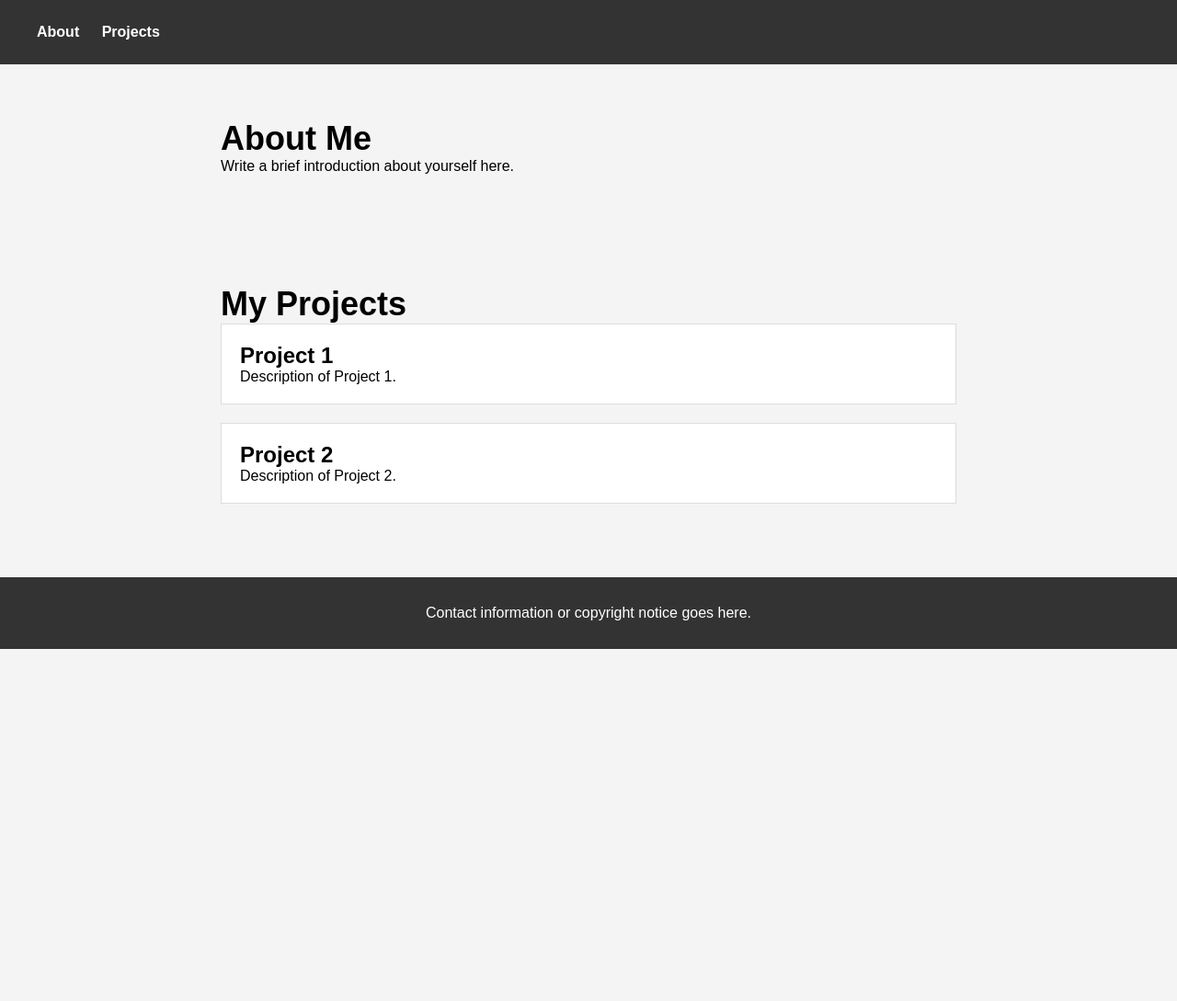
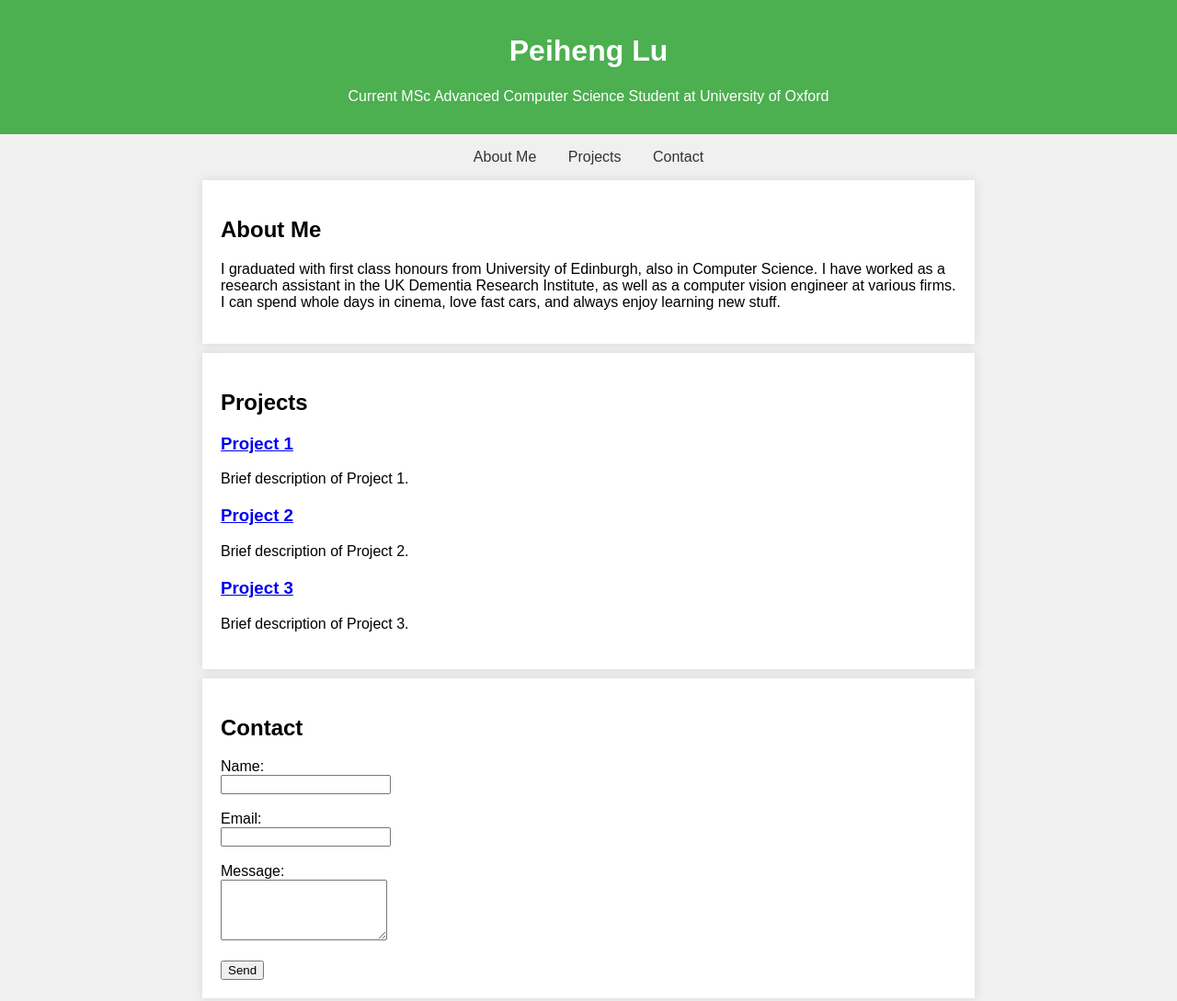
Before and after one commit to PeihengLu/portfolio, a plain HTML site: page index.html in a window 1280 px wide. Shown: the top 1089 px of the page at 92% size. Before the commit the page ends 800 px from the top, so only its background shows below. Drawn offline with Linux system fonts and the light colour scheme.

Commit message:
Update index.html
Some initial information

```diff
--- a/index.html
+++ b/index.html
@@ -3,48 +3,101 @@
 <head>
     <meta charset="UTF-8">
     <meta name="viewport" content="width=device-width, initial-scale=1.0">
-    <title>LU Peiheng(He/Him)</title>
-    <link rel="stylesheet" href="style.css">
+    <title>Peiheng Lu - Personal Webpage</title>
+    <style>
+        body {
+            font-family: Arial, sans-serif;
+            margin: 0;
+            padding: 0;
+            background-color: #f0f0f0;
+        }
+        header {
+            background-color: #4CAF50;
+            color: white;
+            text-align: center;
+            padding: 1em 0;
+        }
+        nav {
+            text-align: center;
+            margin: 1em 0;
+        }
+        nav a {
+            margin: 0 15px;
+            text-decoration: none;
+            color: #333;
+        }
+        section {
+            padding: 20px;
+            background-color: white;
+            margin: 10px auto;
+            max-width: 800px;
+            box-shadow: 0 0 10px rgba(0,0,0,0.1);
+        }
+        footer {
+            text-align: center;
+            padding: 10px;
+            background-color: #4CAF50;
+            color: white;
+        }
+        .project {
+            margin-bottom: 20px;
+        }
+    </style>
 </head>
 <body>
     <header>
-        <nav>
-            <ul>
-                <li><a href="#about">About</a></li>
-                <li><a href="#projects">Projects</a></li>
-                <!-- Add more navigation items as needed -->
-            </ul>
-        </nav>
+        <h1>Peiheng Lu</h1>
+        <p>Current MSc Advanced Computer Science Student at University of Oxford</p>
     </header>
 
+    <nav>
+        <a href="#about">About Me</a>
+        <a href="#projects">Projects</a>
+        <a href="#contact">Contact</a>
+    </nav>
+
     <section id="about">
-        <div class="container">
-            <h1>About Me</h1>
-            <p>Write a brief introduction about yourself here.</p>
-        </div>
+        <h2>About Me</h2>
+        <p>
+            I graduated with first class honours from University of Edinburgh, also in Computer Science.
+            I have worked as a research assistant in the UK Dementia Research Institute, as well as a
+            computer vision engineer at various firms. I can spend whole days in cinema, love fast cars,
+            and always enjoy learning new stuff.
+        </p>
     </section>
 
     <section id="projects">
-        <div class="container">
-            <h1>My Projects</h1>
-            <div class="project">
-                <h2>Project 1</h2>
-                <p>Description of Project 1.</p>
-            </div>
-            <div class="project">
-                <h2>Project 2</h2>
-                <p>Description of Project 2.</p>
-            </div>
-            <!-- Add more project sections as needed -->
+        <h2>Projects</h2>
+        <div class="project">
+            <h3><a href="https://github.com/PeihengLu/Project1">Project 1</a></h3>
+            <p>Brief description of Project 1.</p>
         </div>
+        <div class="project">
+            <h3><a href="https://github.com/PeihengLu/Project2">Project 2</a></h3>
+            <p>Brief description of Project 2.</p>
+        </div>
+        <div class="project">
+            <h3><a href="https://github.com/PeihengLu/Project3">Project 3</a></h3>
+            <p>Brief description of Project 3.</p>
+        </div>
+        <!-- Add more projects as needed -->
     </section>
 
-    <!-- Add more sections and content as needed -->
+    <section id="contact">
+        <h2>Contact</h2>
+        <form action="mailto:youremail@example.com" method="post" enctype="text/plain">
+            <label for="name">Name:</label><br>
+            <input type="text" id="name" name="name" required><br><br>
+            <label for="email">Email:</label><br>
+            <input type="email" id="email" name="email" required><br><br>
+            <label for="message">Message:</label><br>
+            <textarea id="message" name="message" rows="4" required></textarea><br><br>
+            <input type="submit" value="Send">
+        </form>
+    </section>
 
     <footer>
-        <div class="container">
-            <p>Contact information or copyright notice goes here.</p>
-        </div>
+        <p>&copy; 2024 Peiheng Lu</p>
     </footer>
 </body>
 </html>
```
